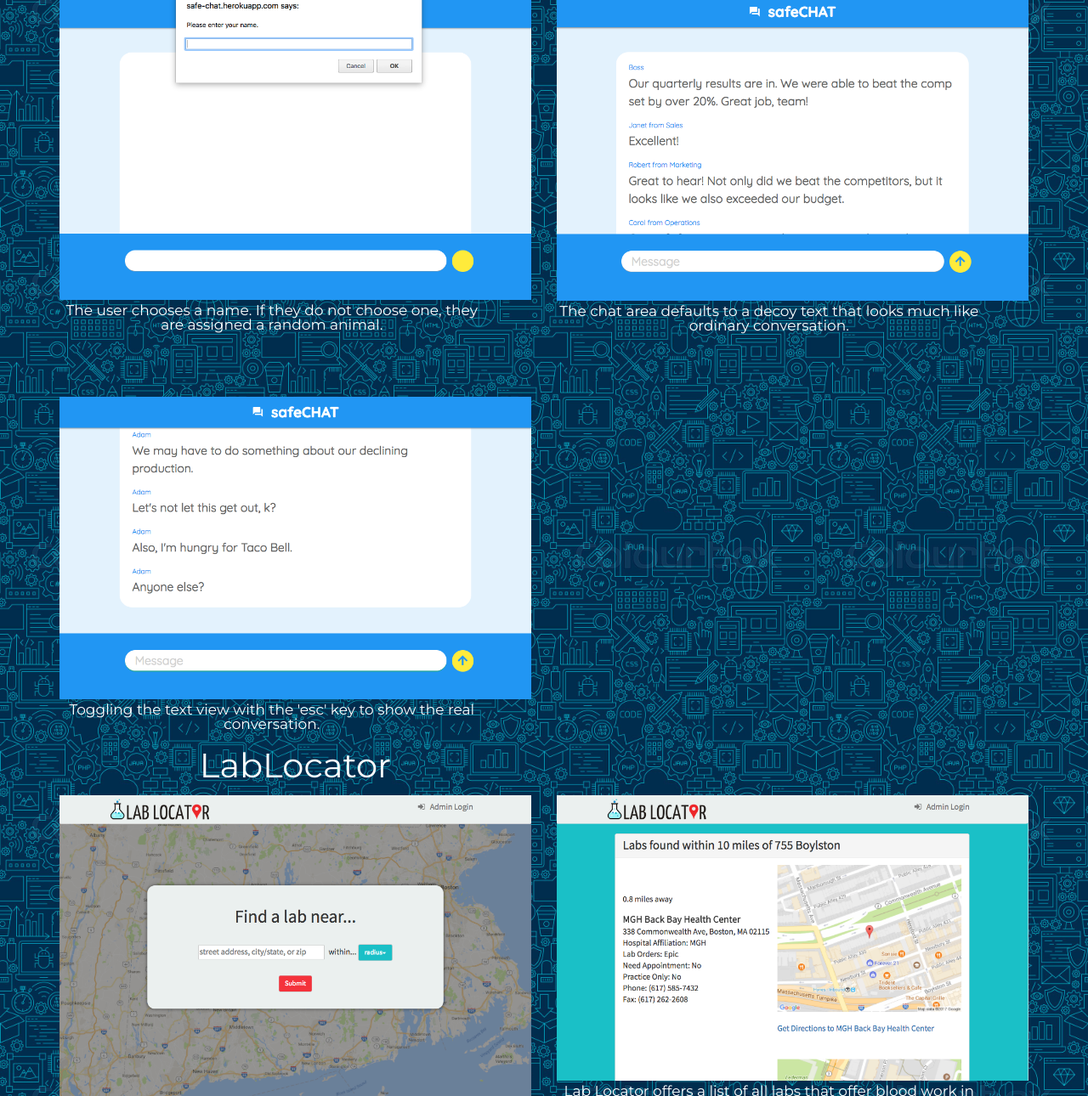
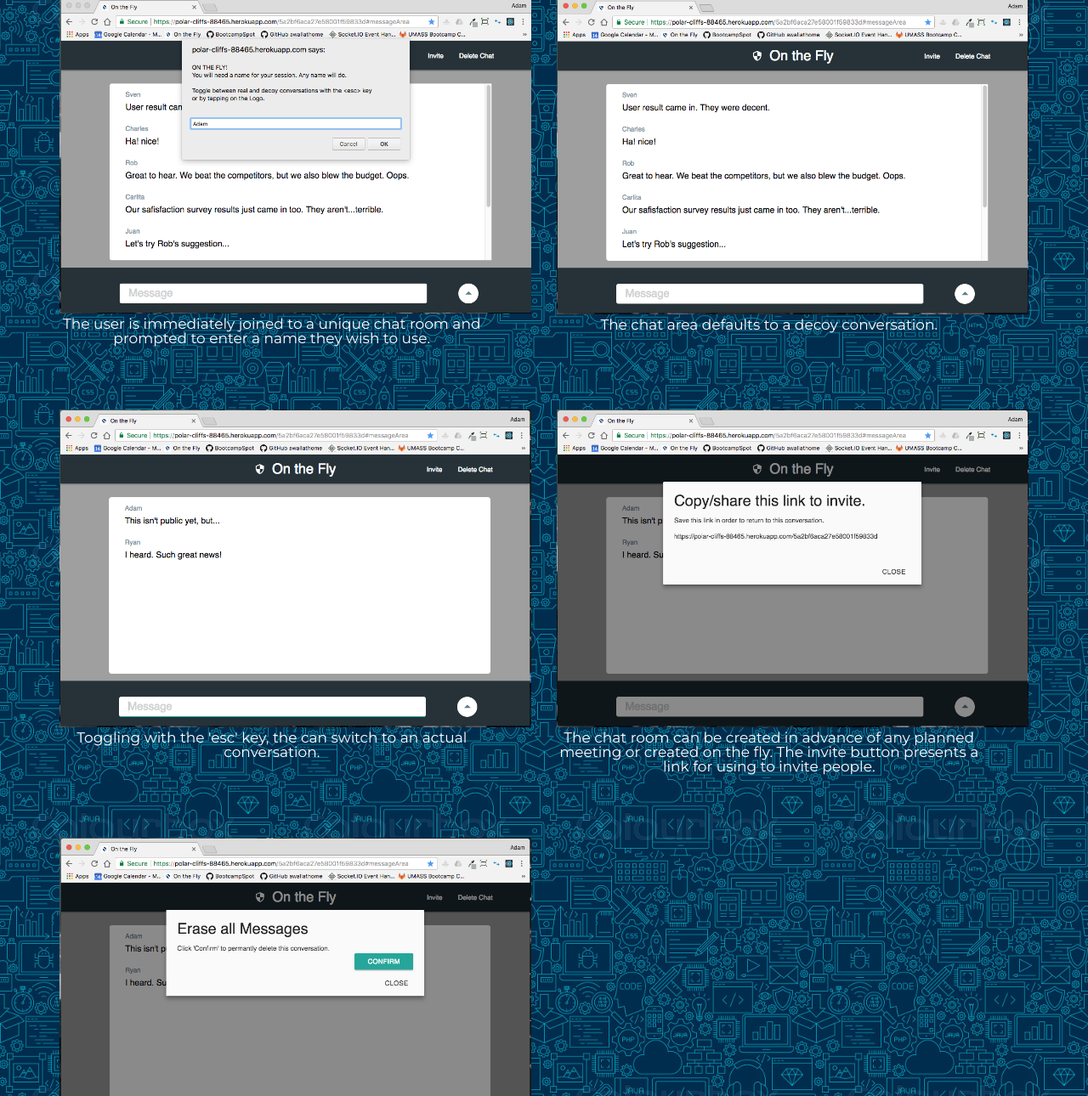
Before and after one commit to awallathome/AwallAtHome, a plain HTML site: page portfolio.html in a window 1280 px wide. Shown: the part 146-1436 px from the top of the page at 85% size. Drawn offline with nearby package versions, Linux system fonts and the light colour scheme.

Commit message:
update to project page

```diff
--- a/assets/css/portfolio.css
+++ b/assets/css/portfolio.css
@@ -124,8 +124,8 @@ a {
 .toprow :hover {
   color: #035;
   height: 64px;
-  -webkit-transform: scale(1.1);
-	transform: scale(1.1);
+  -webkit-transform: scale(1.0);
+	transform: scale(1.00);
   transition: 1s;
 	text-decoration: none;
 }
--- a/portfolio.html
+++ b/portfolio.html
@@ -21,7 +21,7 @@
 				<a href="portfolio.html"><span>Recent Projects</span></a>
 			</li>
 			<li id="resume">
-				<a href="https://www.dropbox.com/s/8hr7zxyfd350l0n/AdamWallis_Resume.pdf?dl=0" target="_blank"><span>Resume</span></a>
+				<a href="https://www.dropbox.com/s/3pukaawyxzkm85h/AdamWallis_Resume%20-%20Google%20Docs.pdf?dl=0" target="_blank"><span>Resume</span></a>
 			</li>
 		</ul>
 	</nav>
@@ -30,14 +30,28 @@
 
 <div class="row">
 	<div class="col-xs-6">
-			<h1>SafeChatOnline.com</h1>
-			<img src="./assets/images/SafeChat1.jpg">
-			<h4>The user chooses a name. If they do not choose one, they are assigned a random animal.</h4>
+		<h1>On The Fly</h1>
+		<img src="./assets/images/onthefly1.png">
+		<h4>The user is immediately joined to a unique chat room and prompted to enter a name they wish to use.</h4>
 	</div>
 	<div class="col-xs-6">
 		<h1></h1>
-			<img src="./assets/images/SafeChat2.jpg">
-			<h4>The chat area defaults to a decoy text that looks much like ordinary conversation.</h4>
+		<img src="./assets/images/onthefly2.png">
+		<h4>The chat area defaults to a decoy conversation.</h4>
+	</div>
+
+</div>
+
+<div class="row">
+	<div class="col-xs-6">
+		<h1></h1>
+		<img src="./assets/images/onthefly3.png">
+		<h4>Toggling with the 'esc' key, the can switch to an actual conversation.</h4>
+	</div>
+	<div class="col-xs-6">
+		<h1></h1>
+		<img src="./assets/images/onthefly4.png">
+		<h4>The chat room can be created in advance of any planned meeting or created on the fly. The invite button presents a link for using to invite people.</h4>
 	</div>
 
 	</div>
@@ -46,12 +60,11 @@
 
 		<div class="col-xs-6">
 			<h1></h1>
-			<img src="./assets/images/SafeChat3.jpg">
-			<h4>Toggling the text view with the 'esc' key to show the real conversation.</h4>
+			<img src="./assets/images/onthefly5.png">
+			<h4>The Delete Chat button offers the option to remove the conversation from the Mongo DB database and clear the room's conversation.</h4>
 		</div>
 
 	</div>
-
 
 	<div class="row">
 
@@ -73,15 +86,16 @@
 		<div class="col-xs-6">
 			<h1></h1>
 			<img src="./assets/images/lablocator3.jpg">
-			<h4>There is an admin login for adding/deleting labs from batabase or for editing information of existing labs. This page previously employed firebase authentication, but I am currently looking for more interesting log-in options. </h4>
+			<h4>There is an admin login for adding/deleting labs from batabase or for editing information of existing labs. This page
+				previously employed firebase authentication, but I am currently looking for more interesting log-in options. </h4>
 		</div>
 		<div class="col-xs-6">
 			<h1></h1>
 			<img src="./assets/images/lablocator4.jpg">
-			<h4>The admin page, inaccessible without logging in, offers easy editing abilities and is scalable for larger and smaller networks.</h4>
+			<h4>The admin page, inaccessible without logging in, offers easy editing abilities and is scalable for larger and smaller
+				networks.</h4>
 		</div>
 	</div>
-
 
 
 </div>
```
Also changed, not shown: assets/images/onthefly1.png (added), assets/images/onthefly2.png (added), assets/images/onthefly3.png (added), assets/images/onthefly4.png (added), assets/images/onthefly5.png (added). Lines whose indentation alone changed are shown as unchanged.
